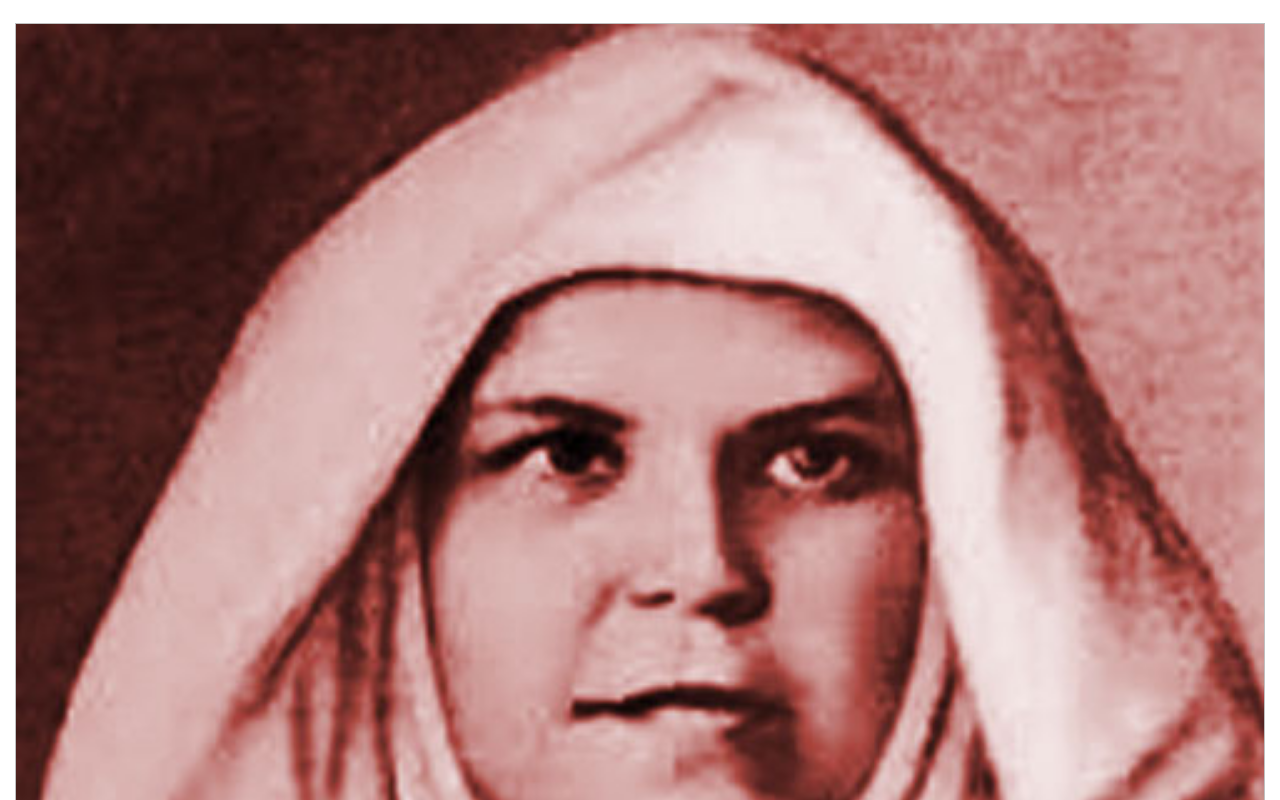
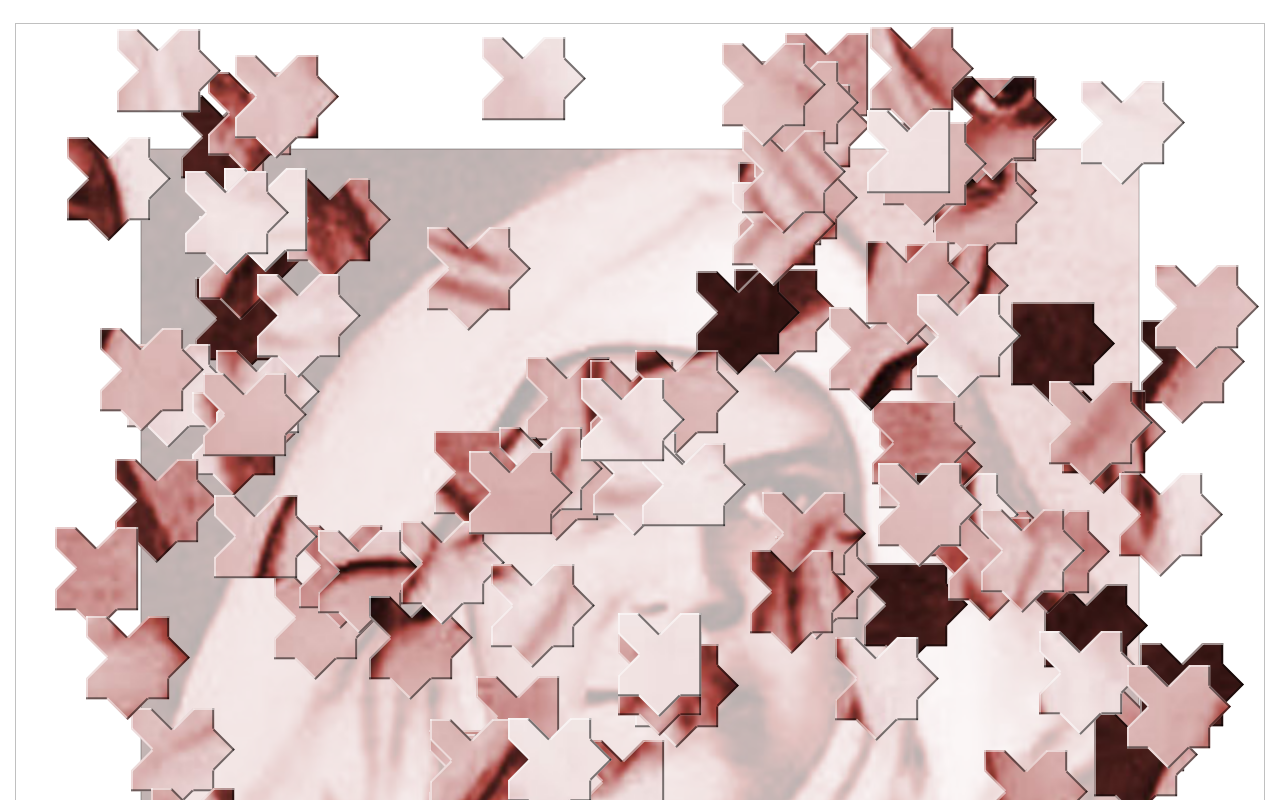
Before and after one commit to zinapziz/puzzle, a plain HTML site: page rc01.html in a window 1280 px wide. Shown: the top 800 px of the page. Drawn offline with Linux system fonts and the light colour scheme.

Commit message:
Update rc01.html

```diff
--- a/rc01.html
+++ b/rc01.html
@@ -37,7 +37,7 @@ h2 { line-height: 1; }
 <body>
 <table width="100%" border="0" cellspacing="0" cellpadding="0">
   <tr>
-    <th align="center" valign="top" scope="col"><p style="outline: 1px solid silver"><img id="girl" onload="snapfit.add(this,{callback: function() {alert('¡Resolviste el rompecabezas!');}, label:"1", simple:"true", mixed:true, aborder:true, aimage:true, polygon:false, space:20});" src="r1.jpg" width="100%" height="100%" border="0" alt="girl" /> </p>
+    <th align="center" valign="top" scope="col"><p style="outline: 1px solid silver"><img id="girl" onload="snapfit.add(this,{callback: function() {alert('¡Resolviste el rompecabezas!');}, label:6, simple:true, mixed:true, aborder:true, aimage:true, polygon:true, space:20});" src="r1.jpg" width="100%" height="100%" border="0" alt="girl" /> </p>
       <p>
         <button type="button" onclick="snapfit.admix(document.getElementById('girl'));">Iniciar</button>
 
```
